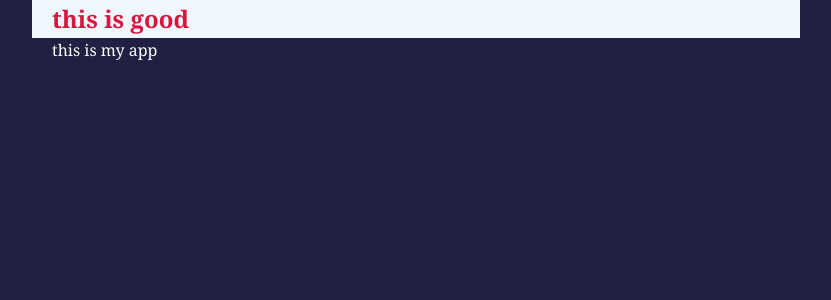
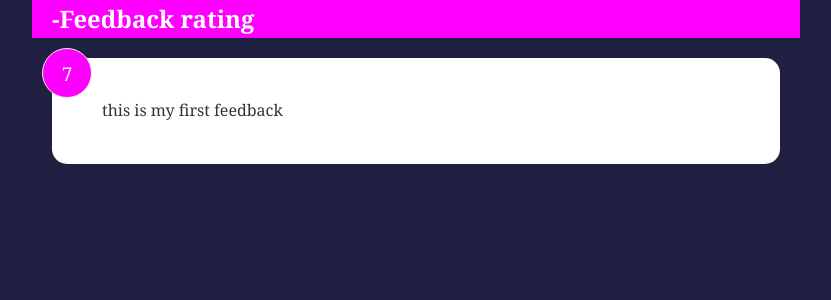
Before and after one commit to pramirez2328/feedbackUser, a React (Create React App) app: page / in a window 1280 px wide. Shown: the top 300 px of the page, without its empty margins (224-1055 px from the left). Built offline with nearby package versions, Linux system fonts and the light colour scheme.

Commit message:
add feedback component

```diff
--- a/src/App.js
+++ b/src/App.js
@@ -1,11 +1,14 @@
 import React from "react";
 import Header from "./components/Header";
+import FeedbackItem from "./components/FeedbackItem";
 const App = () => {
-  const titleHeader = "this is good";
+  const titleHeader = "-Feedback rating";
   return (
     <>
       <Header text={titleHeader} />
-      <div className="container">this is my app</div>
+      <div className="container">
+        <FeedbackItem />
+      </div>
     </>
   );
 };
--- /dev/null
+++ b/src/components/FeedbackItem.jsx
@@ -0,0 +1,15 @@
+import React, { useState } from "react";
+
+function FeedbackItem() {
+  const [rating, setRating] = useState(7);
+  const [text, setText] = useState("this is my first feedback");
+
+  return (
+    <div className="card">
+      <div className="num-display">{rating}</div>
+      <div className="text-display">{text}</div>
+    </div>
+  );
+}
+
+export default FeedbackItem;
--- a/src/components/Header.jsx
+++ b/src/components/Header.jsx
@@ -2,13 +2,12 @@ import React from "react";
 import PropTypes from "prop-types";
 
 function Header({ text, bgColor, textColor }) {
-  const headerStyle = {
-    backgroundColor: bgColor,
-    color: textColor,
-  };
   return (
     <>
-      <div className="container" style={headerStyle}>
+      <div
+        className="container"
+        style={{ background: bgColor, color: textColor }}
+      >
         <h2>{text}</h2>
       </div>
     </>
@@ -16,8 +15,8 @@ function Header({ text, bgColor, textColor }) {
 }
 Header.defaultProps = {
   text: "This is the header",
-  bgColor: "#F0F8FF",
-  textColor: "#DC143C",
+  bgColor: "#FF00FF",
+  textColor: "FFFFFF",
 };
 
 Header.propTypes = {
--- a/src/style.css
+++ b/src/style.css
@@ -87,7 +87,7 @@ header {
 
 .rating li:hover,
 .num-display {
-  background: #ff6a95;
+  background: #ff00ff;
   color: #fff;
 }
 
```
